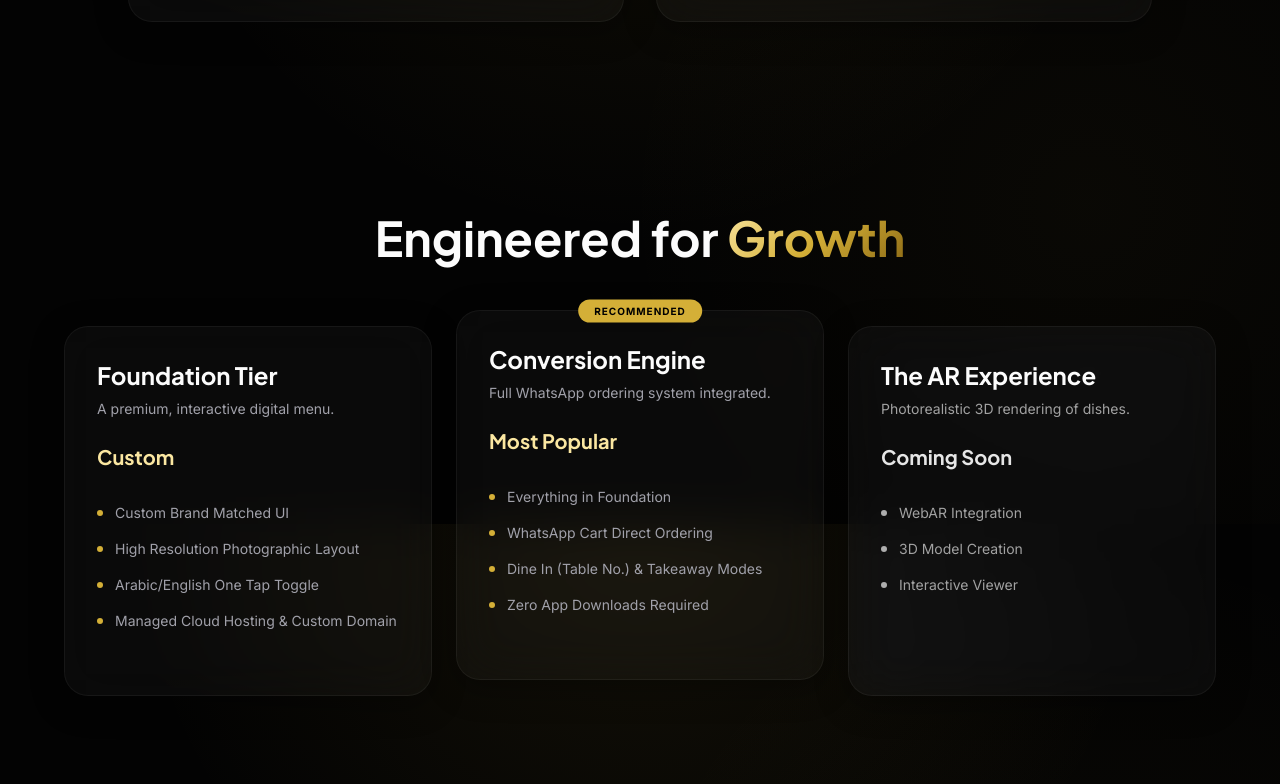
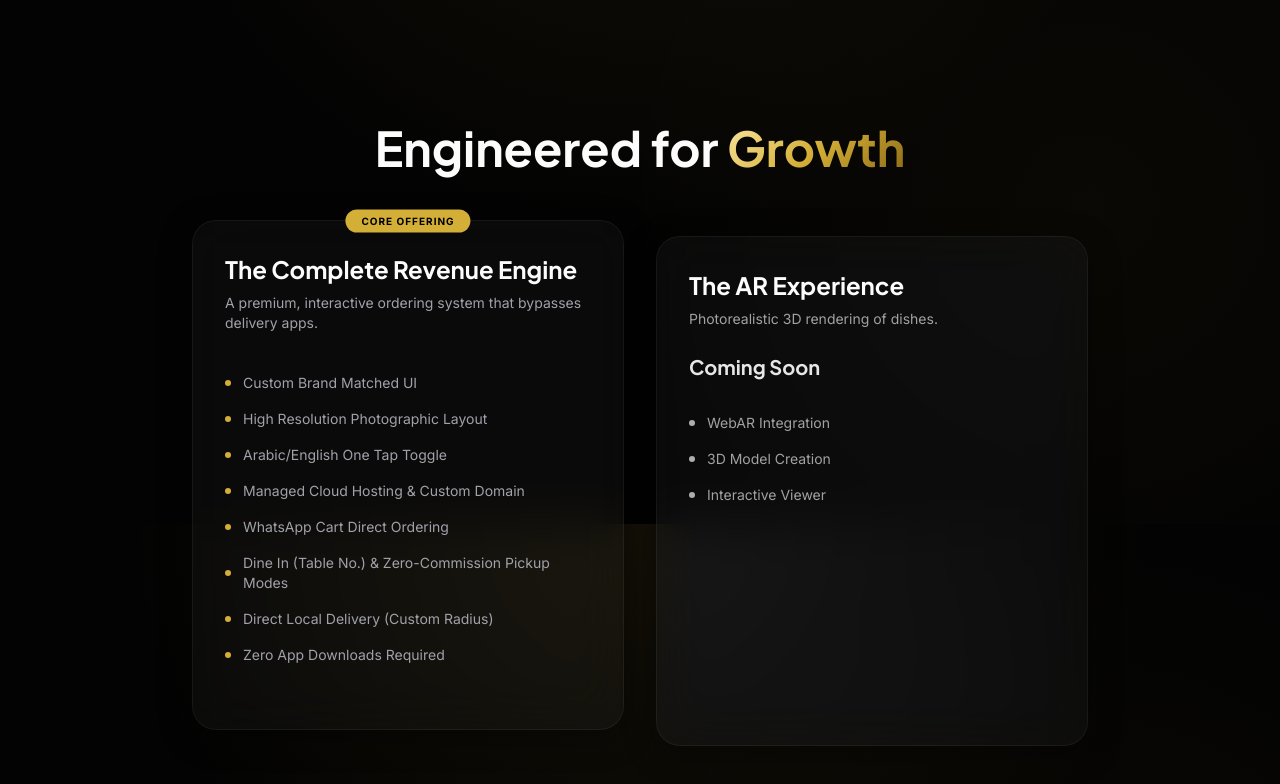
Before and after one commit to Huzaifa-Siddique/novadines, a Next.js app: page / in a window 1280 px wide. Shown: the part 1876-2660 px from the top of the page. Built offline with nearby package versions, Linux system fonts and the light colour scheme.

Commit message:
Refactor landing page copy and component structure for direct ordering pivot

```diff
--- a/src/components/layout/Footer.tsx
+++ b/src/components/layout/Footer.tsx
@@ -9,7 +9,7 @@ export default function Footer() {
             Novadines
           </span>
           <p className="text-text-muted text-sm max-w-sm">
-            High-end digital menus that convert. Zero friction, zero commissions.
+            High-performance direct ordering systems that recover your 30% margins.
           </p>
         </div>
         <div className="flex flex-col items-center md:items-end gap-4">
--- a/src/components/sections/AboutSection.tsx
+++ b/src/components/sections/AboutSection.tsx
@@ -5,7 +5,7 @@ const team = [
   {
     name: "Huzaifa Siddiqui",
     role: "Founder & Technical Director",
-    description: "Specializing in high-performance UI/UX, Huzaifa leads the development of our clients' lightning-fast menu engines.",
+    description: "Specializing in high-performance UI/UX, Huzaifa leads the development of our clients' lightning-fast direct ordering systems.",
     image: "/images/team/huzaifa.webp",
     imageClassName: "object-center scale-100 group-hover:scale-110"
   },
--- a/src/components/sections/HeroSection.tsx
+++ b/src/components/sections/HeroSection.tsx
@@ -10,11 +10,11 @@ export default function HeroSection() {
 
       <FadeIn delay={0.1} className="max-w-4xl mx-auto z-10">
         <h1 className="text-5xl md:text-7xl font-display font-extrabold text-text-primary tracking-tight leading-tight mb-6">
-          Turn Your Digital Menu Into a <br className="hidden md:block" />
-          <span className="text-gradient-gold">Revenue Engine</span>
+          Bypass 30% Delivery App <br className="hidden md:block" />
+          <span className="text-gradient-gold">Commissions.</span>
         </h1>
         <p className="text-lg md:text-xl text-text-muted max-w-2xl mx-auto mb-10 font-light">
-          No app downloads. No 30% commissions. Just a high-end, lightning-fast digital experience that drives orders directly to your WhatsApp.
+          A lightning-fast direct ordering system for Pickup and Local Delivery. Zero commissions. Orders land straight on your WhatsApp.
         </p>
         <div className="flex flex-col sm:flex-row items-center justify-center gap-4">
           <a
--- a/src/components/sections/ServicesSection.tsx
+++ b/src/components/sections/ServicesSection.tsx
@@ -4,24 +4,16 @@ import FadeIn from "../animations/FadeIn";
 export default function ServicesSection() {
   const tiers = [
     {
-      name: "Foundation Tier",
-      description: "A premium, interactive digital menu.",
-      price: "Custom",
+      name: "The Complete Revenue Engine",
+      description: "A premium, interactive ordering system that bypasses delivery apps.",
       features: [
         "Custom Brand Matched UI",
         "High Resolution Photographic Layout",
         "Arabic/English One Tap Toggle",
-        "Managed Cloud Hosting & Custom Domain"
-      ]
-    },
-    {
-      name: "Conversion Engine",
-      description: "Full WhatsApp ordering system integrated.",
-      price: "Most Popular",
-      features: [
-        "Everything in Foundation",
+        "Managed Cloud Hosting & Custom Domain",
         "WhatsApp Cart Direct Ordering",
-        "Dine In (Table No.) & Takeaway Modes",
+        "Dine In (Table No.) & Zero-Commission Pickup Modes",
+        "Direct Local Delivery (Custom Radius)",
         "Zero App Downloads Required"
       ],
       highlight: true
@@ -29,7 +21,7 @@ export default function ServicesSection() {
     {
       name: "The AR Experience",
       description: "Photorealistic 3D rendering of dishes.",
-      price: "Coming Soon",
+      badge: "Coming Soon",
       features: ["WebAR Integration", "3D Model Creation", "Interactive Viewer"],
       disabled: true
     }
@@ -37,26 +29,28 @@ export default function ServicesSection() {
 
   return (
     <section id="services" className="py-24 px-6 relative z-10">
-      <div className="max-w-6xl mx-auto">
+      <div className="max-w-5xl mx-auto">
         <FadeIn className="text-center mb-16">
           <h2 className="text-4xl md:text-5xl font-display font-bold text-text-primary mb-4">
             Engineered for <span className="text-gradient-gold">Growth</span>
           </h2>
         </FadeIn>
 
-        <div className="grid md:grid-cols-3 gap-6 items-center">
+        <div className="grid md:grid-cols-2 gap-8 items-stretch max-w-4xl mx-auto">
           {tiers.map((tier, idx) => (
             <FadeIn key={tier.name} delay={idx * 0.2} className={`glass p-8 rounded-3xl flex flex-col h-full ${tier.highlight ? 'border-gold-primary/50 shadow-lg shadow-gold-primary/10 relative transform md:-translate-y-4' : ''} ${tier.disabled ? 'opacity-60 grayscale' : ''}`}>
               {tier.highlight && (
                 <div className="absolute top-0 left-1/2 -translate-x-1/2 -translate-y-1/2 bg-gold-primary text-black px-4 py-1 rounded-full text-[10px] font-bold tracking-widest uppercase">
-                  Recommended
+                  Core Offering
                 </div>
               )}
               <h3 className="text-2xl font-display font-bold text-text-primary mb-2">{tier.name}</h3>
               <p className="text-text-muted text-sm mb-6">{tier.description}</p>
-              <div className="text-xl font-bold text-gold-light mb-8 font-display">{tier.price}</div>
+              {tier.badge && (
+                <div className="text-xl font-bold text-gold-light mb-8 font-display">{tier.badge}</div>
+              )}
 
-              <ul className="space-y-4 flex-1 mb-8">
+              <ul className={`space-y-4 flex-1 ${!tier.badge ? 'mt-4' : ''} mb-8`}>
                 {tier.features.map(f => (
                   <li key={f} className="flex items-center gap-3 text-sm text-text-muted">
                     <div className="w-1.5 h-1.5 rounded-full bg-gold-primary shrink-0" />
```
